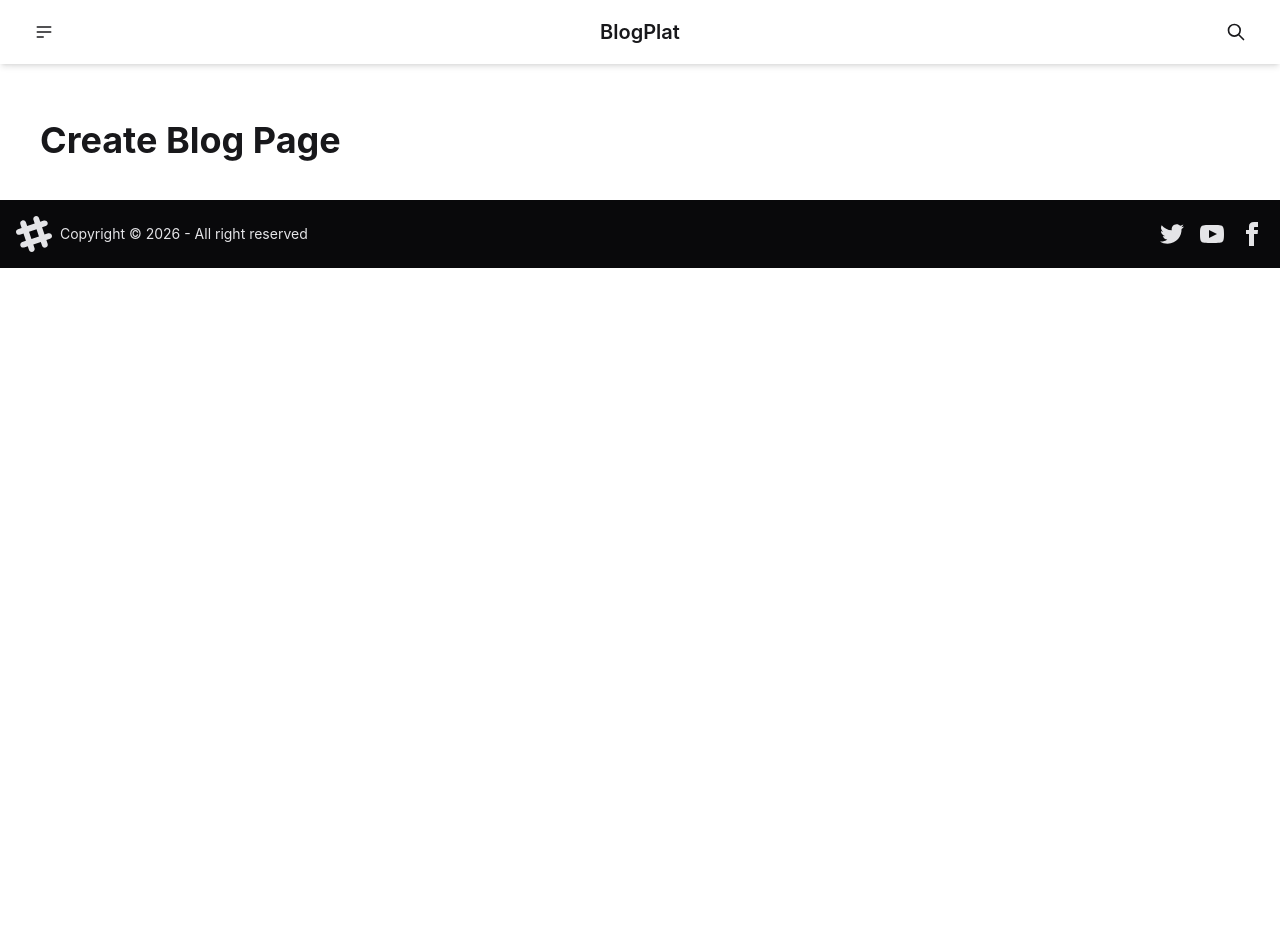
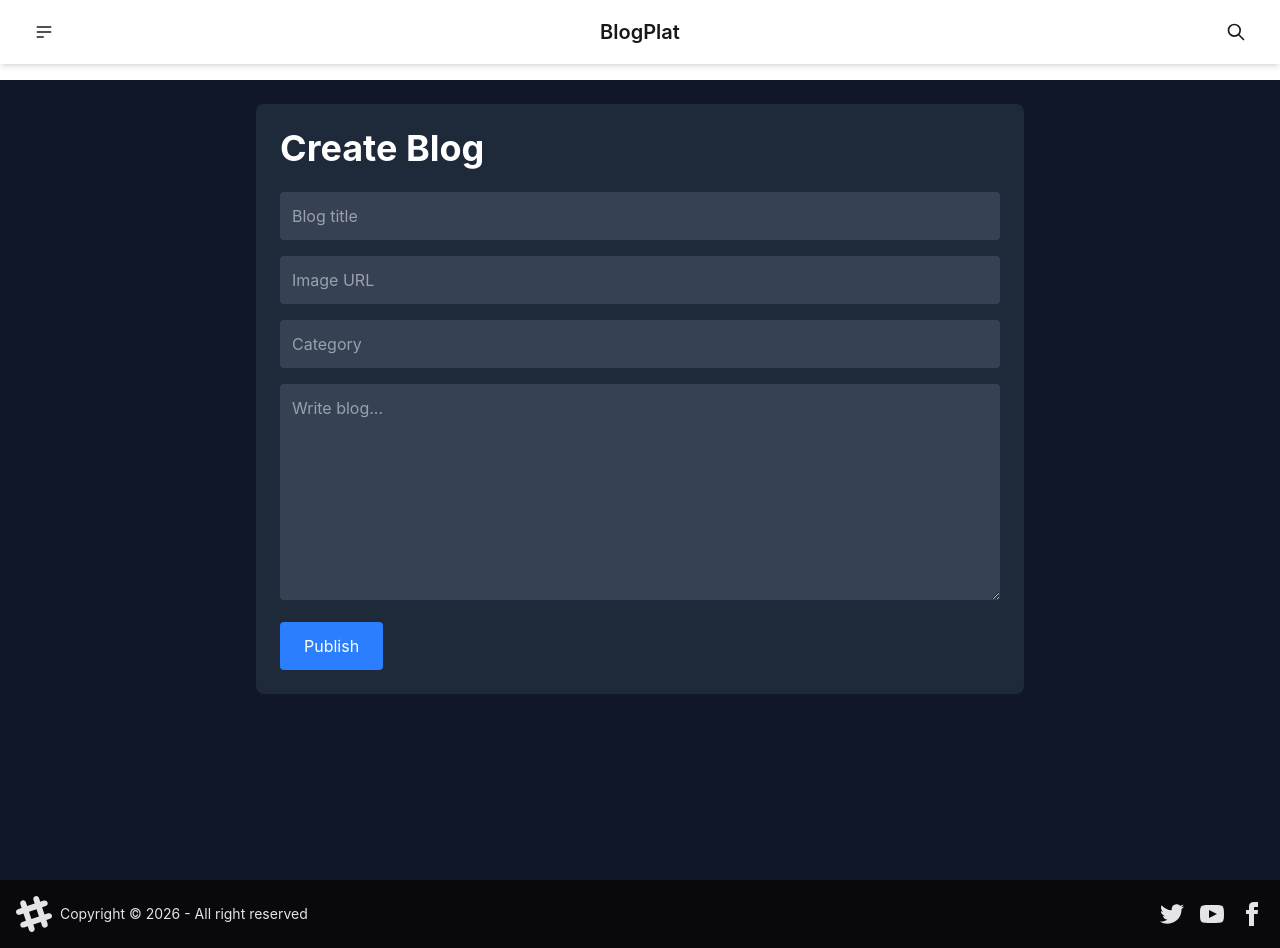
Before and after one commit to malika-build23/BlogPlat, a React (Vite) app: page /create-blog in a window 1280 px wide. Before the commit the page ends 800 px from the top, so only its background shows below. Built offline with nearby package versions, Linux system fonts and the light colour scheme; the HTML template or start-up script is replaced by a standard one.

Commit message:
Add create section

```diff
--- a/src/App.jsx
+++ b/src/App.jsx
@@ -1,3 +1,4 @@
+import { useState } from "react";
 import Navbar from "./components/Navbar";
 
 import Blogcard from "./components/Blogcard";
@@ -10,30 +11,31 @@ import CreateBlog from "./pages/CreateBlog"
 // import BlogDetails from "./pages/BlogDetails"
 
 function App() {
-  const blogs = [
+  const [blogs, setBlogs] = useState([]);
+  // const blogs = [
 
-    {
-      id: 1,
-      title: "Learning React",
-      description: "Build modern frontend applications using React.",
-      image: "https://picsum.photos/400/200?1"
-    },
+  //   {
+  //     id: 1,
+  //     title: "Learning React",
+  //     description: "Build modern frontend applications using React.",
+  //     image: "https://picsum.photos/400/200?1"
+  //   },
 
-    {
-      id: 2,
-      title: "Master Tailwind CSS",
-      description: "Learn utility-first CSS styling.",
-      image: "https://picsum.photos/400/200?2"
-    },
+  //   {
+  //     id: 2,
+  //     title: "Master Tailwind CSS",
+  //     description: "Learn utility-first CSS styling.",
+  //     image: "https://picsum.photos/400/200?2"
+  //   },
 
-    {
-      id: 3,
-      title: "Using daisyUI",
-      description: "Create modern UI components quickly.",
-      image: "https://picsum.photos/400/200?3"
-    }
+  //   {
+  //     id: 3,
+  //     title: "Using daisyUI",
+  //     description: "Create modern UI components quickly.",
+  //     image: "https://picsum.photos/400/200?3"
+  //   }
 
-  ]
+ // ]
   return (
     <BrowserRouter>
 
@@ -43,9 +45,20 @@ function App() {
 
         <Routes>
 
-          <Route path="/" element={<Home />} />
+          <Route
+            path="/"
+            element={<Home blogs={blogs} />}
+          />
 
-          <Route path="/create-blog" element={<CreateBlog />} />
+          <Route
+            path="/create-blog"
+            element={
+              <CreateBlog
+                blogs={blogs}
+                setBlogs={setBlogs}
+              />
+            }
+          />
 
           {/* <Route path="/login" element={<Login />} />
 
--- a/src/pages/CreateBlog.jsx
+++ b/src/pages/CreateBlog.jsx
@@ -1,13 +1,101 @@
-const CreateBlog = () => {
+import React, { useState } from "react";
+const CreateBlog = ({ blogs, setBlogs }) => {
+
+
+    const [blog, setBlog] = useState({
+        title: "",
+        image: "",
+        category: "",
+        content: "",
+    });
+
+    // input change
+    const handleChange = (e) => {
+
+        setBlog({
+            ...blog,
+            [e.target.name]: e.target.value,
+        });
+
+    };
+
+    // submit
+    const handleSubmit = (e) => {
+
+        e.preventDefault();
+
+        const newBlog = {
+            id: Date.now(),
+            title: blog.title,
+            image: blog.image,
+            category: blog.category,
+            content: blog.content,
+        };
+
+        setBlogs([...blogs, newBlog]);
+
+        console.log(newBlog);
+
+        alert("Blog Created");
+    };
+
     return (
+        <div className="min-h-screen bg-gray-900 text-white p-6">
 
-        <div className="p-10 text-4xl font-bold">
+            <div className="max-w-3xl mx-auto bg-gray-800 p-6 rounded-lg">
 
-            Create Blog Page
+                <h1 className="text-4xl font-bold mb-6">
+                    Create Blog
+                </h1>
+
+                <form onSubmit={handleSubmit} className="space-y-4">
+
+                    {/* title */}
+                    <input
+                        type="text"
+                        name="title"
+                        placeholder="Blog title"
+                        className="w-full p-3 rounded bg-gray-700"
+                        onChange={handleChange}
+                    />
+
+                    {/* image */}
+                    <input
+                        type="text"
+                        name="image"
+                        placeholder="Image URL"
+                        className="w-full p-3 rounded bg-gray-700"
+                        onChange={handleChange}
+                    />
+
+                    {/* category */}
+                    <input
+                        type="text"
+                        name="category"
+                        placeholder="Category"
+                        className="w-full p-3 rounded bg-gray-700"
+                        onChange={handleChange}
+                    />
+
+                    {/* content */}
+                    <textarea
+                        rows="8"
+                        name="content"
+                        placeholder="Write blog..."
+                        className="w-full p-3 rounded bg-gray-700"
+                        onChange={handleChange}
+                    />
+
+                    <button className="bg-blue-500 px-6 py-3 rounded">
+                        Publish
+                    </button>
+
+                </form>
+
+            </div>
 
         </div>
+    );
+};
 
-    )
-}
-
-export default CreateBlog
+export default CreateBlog;
--- a/src/pages/Home.jsx
+++ b/src/pages/Home.jsx
@@ -1,31 +1,8 @@
 import React from 'react'
 import Blogcard from "../components/blogcard"
 
-const Home = () => {
-    const blogs = [
+const Home = ({ blogs }) => {
 
-        {
-            id: 1,
-            title: "Learning React",
-            description: "Build modern frontend applications using React.",
-            image: "https://picsum.photos/400/200?1"
-        },
-
-        {
-            id: 2,
-            title: "Master Tailwind CSS",
-            description: "Learn utility-first CSS styling.",
-            image: "https://picsum.photos/400/200?2"
-        },
-
-        {
-            id: 3,
-            title: "Using daisyUI",
-            description: "Create modern UI components quickly.",
-            image: "https://picsum.photos/400/200?3"
-        }
-
-    ]
     return (
         <div>
             <div
@@ -47,22 +24,25 @@ const Home = () => {
                     </div>
                 </div>
             </div>
-          <div className="p-10 flex flex-wrap justify-center gap-8">
+            <div className="min-h-screen bg-gray-900 p-6">
 
-              {
-                  blogs.map((blog) => (
+                <div className="flex flex-wrap gap-6 justify-center">
+
+                    {blogs.map((blog) => (
 
                         <Blogcard
                             key={blog.id}
                             title={blog.title}
-                          description={blog.description}
                             image={blog.image}
+                            description={blog.content}
                         />
 
-                  ))
-              }
+                    ))}
 
                 </div>
+
+            </div>
+
         </div>
     )
 }
--- a/vite.config.js
+++ b/vite.config.js
@@ -3,6 +3,15 @@ import react from '@vitejs/plugin-react'
 import tailwindcss from '@tailwindcss/vite'
 
 export default defineConfig({
+  server: {
+    middlewareMode: false,
+    watch: {
+      usePolling: true,
+      interval: 100,
+      binaryInterval: 300,
+    },
+    hmr: true,
+  },
   plugins: [
     react(),
     tailwindcss(),
```
Also changed, not shown: src/components/Blogcard.jsx (+121 -21 lines). Lines whose indentation alone changed are shown as unchanged.
